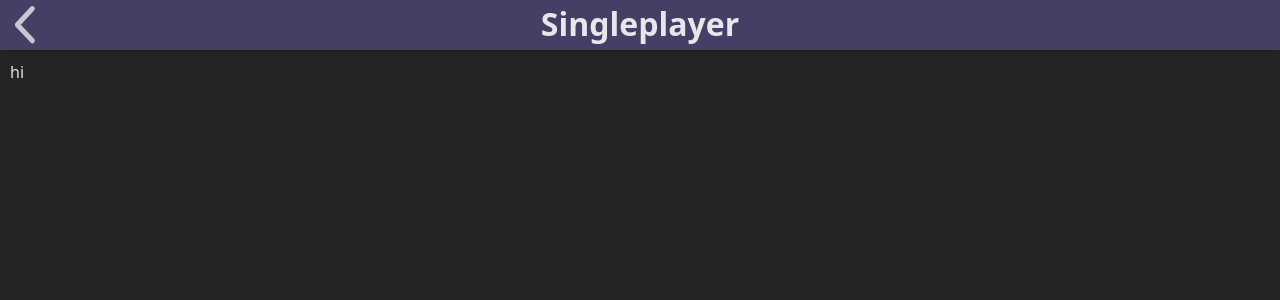
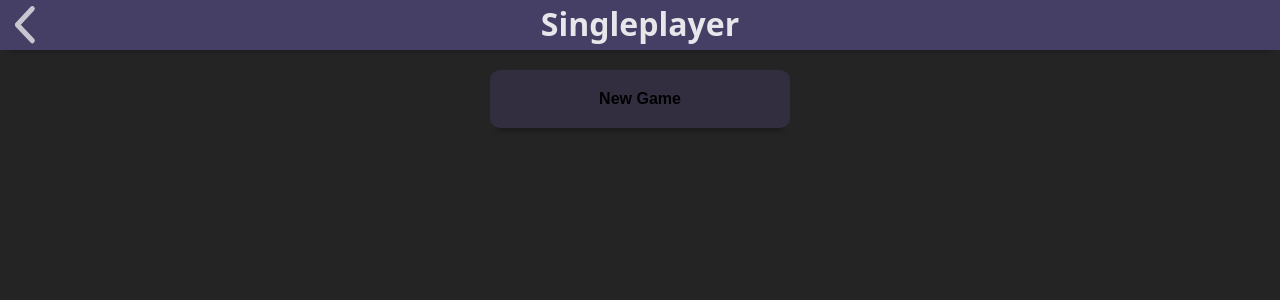
Before and after one commit to RAPrograms/Tic-Tac-Toe-Web-Client, a Svelte app: page / in a window 1280 px wide. Both pictures are taken after a click on the button "Singleplayer". Shown: the top 300 px of the page. Built offline with nearby package versions, Linux system fonts and the light colour scheme.

Commit message:
Added new game button

```diff
--- a/src/screens/MainMenu.svelte
+++ b/src/screens/MainMenu.svelte
@@ -40,6 +40,6 @@
         flex-direction: column;
         display: flex;
         width: 300px;
-        gap: 15px;
+        gap: 20px;
     }
 </style>
--- a/src/screens/SinglePlayerMenu.svelte
+++ b/src/screens/SinglePlayerMenu.svelte
@@ -1,8 +1,21 @@
 <script>
+    import Button from "../components/Button.svelte";
     import MenuLayout from "../components/MenuLayout.svelte";
     import { screen } from "../lib/state";
 
 </script>
+
 <MenuLayout title="Singleplayer" onExit={() => screen.set("main")}>
-    hi
+    <div class="new-game-bnt">
+        <Button onclick={() => console.log("TODO: New game dialog")}>New Game</Button>
+    </div>
+
+
 </MenuLayout>
+
+<style lang="scss">
+    div.new-game-bnt{
+        margin: 10px auto;
+        max-width: 300px;
+    }
+</style>
```
